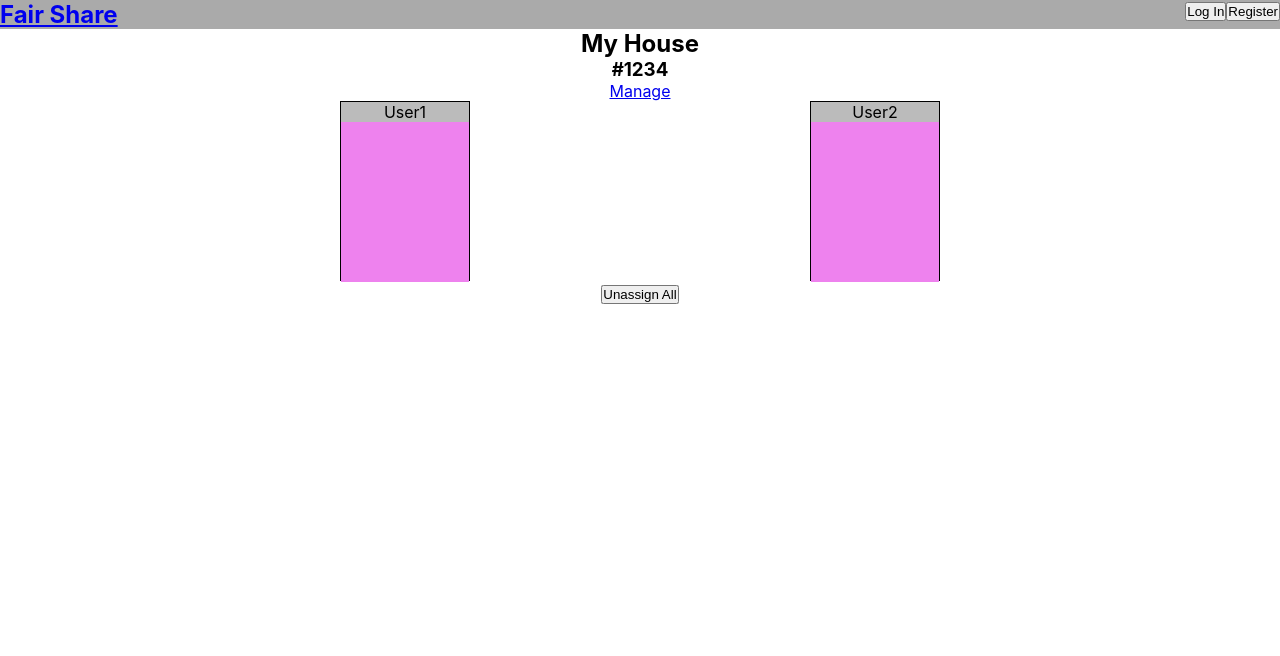
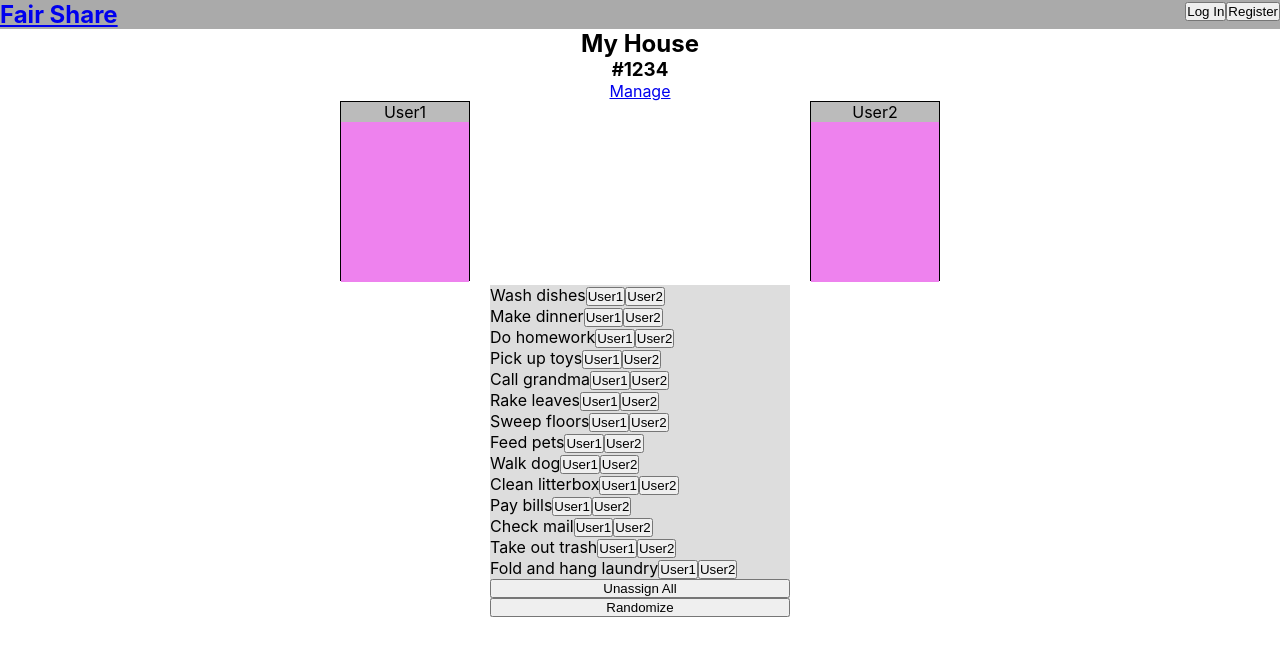
Before and after one commit to KevinPMoore/Fair-Share-Client, a React (Create React App) app: page /household in a window 1280 px wide. Both pictures are taken after a click on the button "Unassign All". Shown: the top 656 px of the page. Built offline with nearby package versions, Linux system fonts and the light colour scheme.

Commit message:
worked on household logic

```diff
--- a/src/components/Household/Household.js
+++ b/src/components/Household/Household.js
@@ -1,5 +1,6 @@
 import React from 'react';
 import { Link } from 'react-router-dom';
+import _ from 'lodash';
 import './Household.css';
 
 export default class Household extends React.Component {
@@ -68,6 +69,7 @@ export default class Household extends React.Component {
             <button
                 key={user.username+user.id}
                 id={user.username}
+                onClick={() => this.handleAssignChore(user, chore)}
             >
                 {user.username}
             </button>
@@ -82,25 +84,37 @@ export default class Household extends React.Component {
         >
             Randomize
         </button>
-
-        console.log('unassignedChores lenth is ', this.state.unassignedChores.length);
-
         if(this.state.unassignedChores.length !== 0) {
             return randomizeButton;
         };
     };
 
     handleAssignChore = (user, chore) => {
-        //needs to assign the chore to a user first
+        let index = this.props.users.indexOf(user);
+        let newUsersArray = _.cloneDeep(this.props.users)
+        newUsersArray[index] = {
+            id: user.id,
+            username: user.username,
+            chores: user.chores.concat(chore)
+        }
+
+        this.props.updateUsers(newUsersArray)
         this.setState({
             assignedChores: this.state.assignedChores.concat(chore),
             unassignedChores: this.state.unassignedChores.filter(chores => chores !== chore),
+        });
+    };
+
+    //not working, needs to remove chores from users
+    handleUnassignAll = () => {
+        console.log('users from props are ', this.props.users)
+        console.log('chores from props are ', this.props.chores)
+
+        this.setState({
+            unassignedChores: this.props.chores,
+            assignedChores: [],
         })
-    }
-
-    handleUnassignAll = () => {
-
-    }
+    };
 
     handleRandomize = (users) => {
         let choresToRandomize = this.state.unassignedChores;
@@ -189,7 +203,9 @@ export default class Household extends React.Component {
                     className='householdchores'
                 >
                     {this.renderChoreList(this.state.unassignedChores, this.props.users)}
-                    <button>
+                    <button
+                        onClick={this.handleUnassignAll}
+                    >
                         Unassign All
                     </button>
                     {this.renderRandomizeButton(users)}
```
